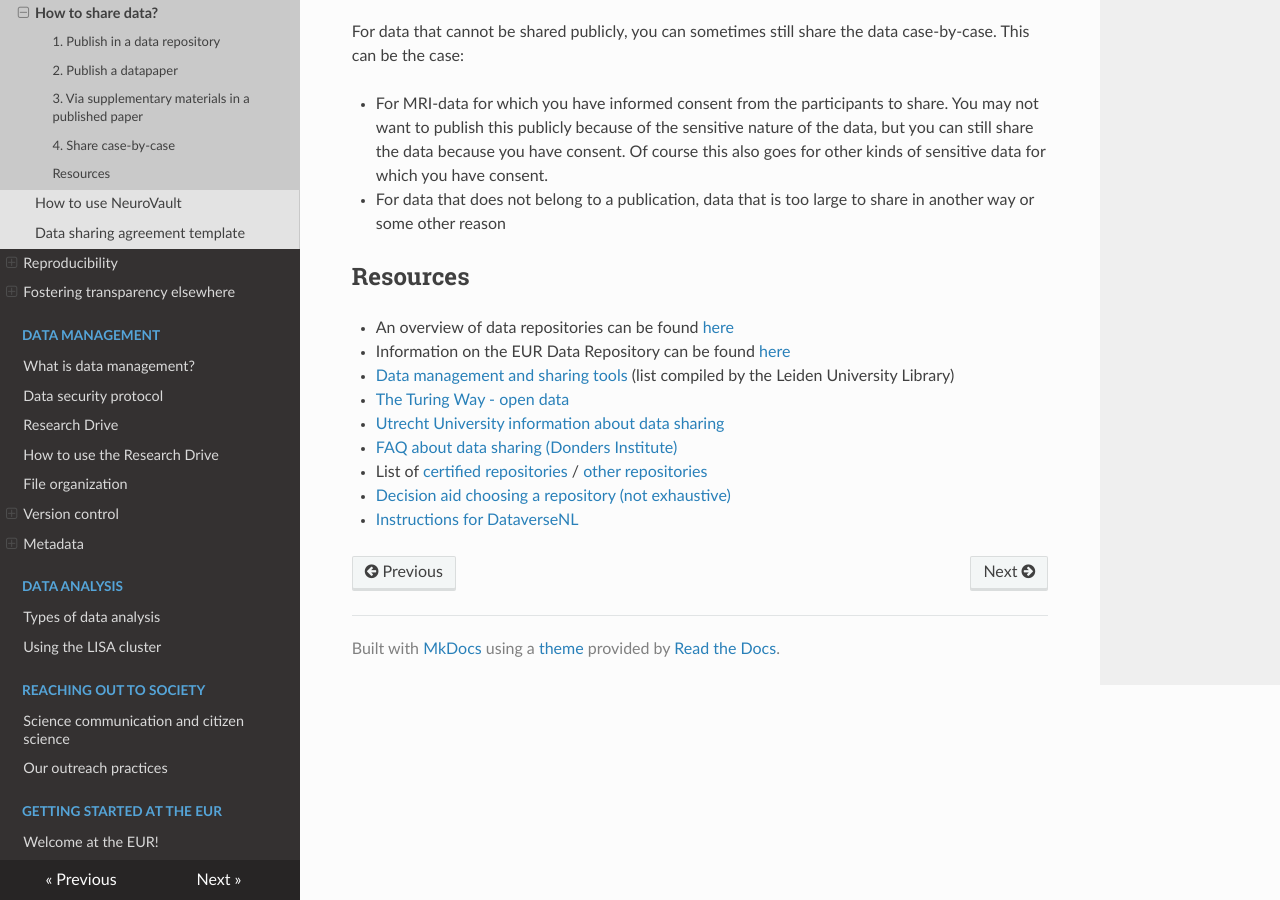
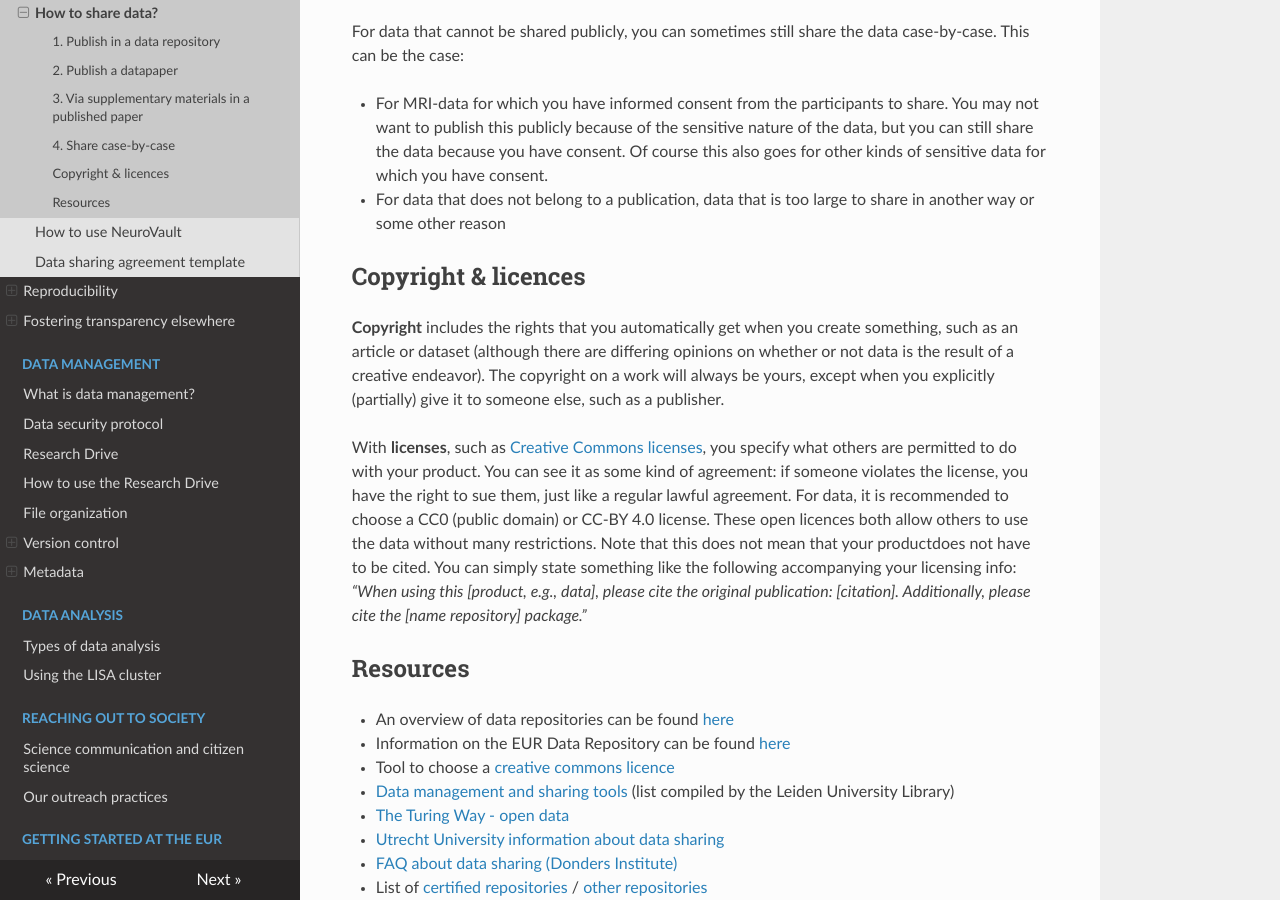
Before and after one commit to eur-synclab/eur-synclab.github.io, an MkDocs documentation site: the page built from docs/open-science/data-sharing-how.md, in a window 1280 px wide and 900 px high, scrolled down 1228 px. Built offline with MkDocs 1.6.1, drawn with Linux system fonts in a browser that asks for light colours; nearby versions of some CDN libraries.

Commit message:
Add license info

```diff
--- a/docs/open-science/data-sharing-how.md
+++ b/docs/open-science/data-sharing-how.md
@@ -47,11 +47,17 @@ For data that cannot be shared publicly, you can sometimes still share the data
 - For MRI-data for which you have informed consent from the participants to share. You may not want to publish this publicly because of the sensitive nature of the data, but you can still share the data because you have consent. Of course this also goes for other kinds of sensitive data for which you have consent.
 - For data that does not belong to a publication, data that is too large to share in another way or some other reason
 
+## Copyright & licences
+
+**Copyright** includes the rights that you automatically get when you create something, such as an article or dataset (although there are differing opinions on whether or not data is the result of a creative endeavor). The copyright on a work will always be yours, except when you explicitly (partially) give it to someone else, such as a publisher.
+
+With **licenses**, such as [Creative Commons licenses](https://creativecommons.org/licenses/?lang=en ), you specify what others are permitted to do with your product. You can see it as some kind of agreement: if someone violates the license, you have the right to sue them, just like a regular lawful agreement. For data, it is recommended to choose a CC0 (public domain) or CC-BY 4.0 license. These open licences both allow others to use the data without many restrictions. Note that this does not mean that your productdoes not have to be cited. You can simply state something like the following accompanying your licensing info: *“When using this [product, e.g., data], please cite the original publication: [citation]. Additionally, please cite the [name repository] package.”*
 
 ## Resources
 
 - An overview of data repositories can be found [here](https://www.re3data.org/)
 - Information on the EUR Data Repository can be found [here](https://www.eur.nl/en/library/research-support/research-data-management-rdm/tooling/eur-data-repository)
+- Tool to choose a [creative commons licence](https://creativecommons.org/choose/?lang=nl)
 - [Data management and sharing tools](https://digitalscholarship.nl/rds/faculty/faculty-of-social-and-behavioural-sciences/) (list compiled by the Leiden University Library)
 - [The Turing Way - open data](https://the-turing-way.netlify.com/open_research/01/opendata.html)
 - [Utrecht University information about data sharing](https://www.uu.nl/en/research/research-data-management/guides/publishing-and-sharing-data)
```
